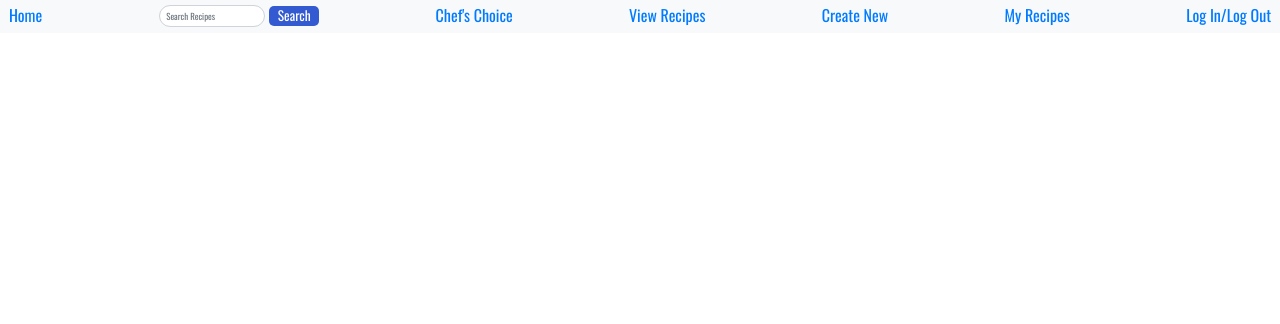
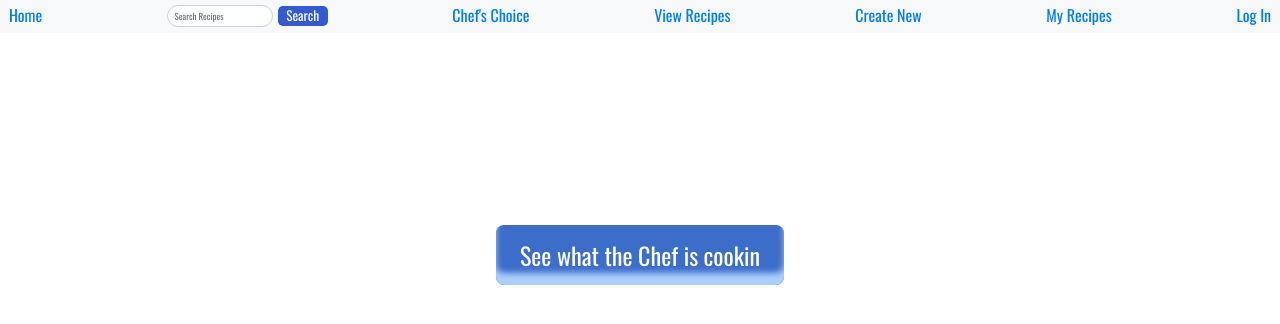
Before and after one commit to MattKim97/HashbrownHashers, a React (Create React App) app in the folder client/hashbrowns-ui/: page /chefschoice in a window 1280 px wide. Shown: the top 324 px of the page. Built offline with nearby package versions, Linux system fonts and the light colour scheme; no server answers.

Commit message:
someone stop me. im customizing buttons.

```diff
--- a/client/hashbrowns-ui/src/App.js
+++ b/client/hashbrowns-ui/src/App.js
@@ -7,6 +7,7 @@ import AddRecipeForm from "./components/AddRecipeForm";
 import SearchRecipesList from "./components/SearchRecipeList";
 import Login from "./components/Login";
 import { useState } from "react";
+import ChefsChoice from "./components/ChefsChoice";
 
 function App() {
   const [loggedIn,setLoggedIn] = useState(false);
@@ -16,7 +17,7 @@ function App() {
 
   return (
     <Router>
-      <NavBar/>
+      <NavBar loggedIn={loggedIn}/>
       <Routes>
         <Route path="/" element={<Home/>}/>
         <Route path="/recipe" element={<AllRecipesList/>}/>
@@ -25,6 +26,7 @@ function App() {
         <Route path="/recipe/search/:text" element={<SearchRecipesList/>}/>
         <Route path="/recipe/user/:id" element={<Home/>}/>
         <Route path="/login" element={<Login setLoggedIn={setLoggedIn} setUser={setUser}/>}/>
+        <Route path="/chefschoice" element={<ChefsChoice/>}/>
       </Routes>
     </Router>
   );
--- /dev/null
+++ b/client/hashbrowns-ui/src/components/ChefsChoice.css
@@ -0,0 +1,54 @@
+
+  .buttonContainer {
+    display: flex;
+    flex-direction: column;
+    align-items: center;
+    justify-content: center;
+    height: 50rem;
+  }
+
+  .chefsButton {
+    border: none;
+    background: rgb(60, 109, 201);
+    color: white;
+    padding: 12px 24px;
+    margin: 8px;
+    font-size: 24px;
+    border-radius: 8px;
+    cursor: pointer;
+    box-shadow: #ADCFFF 0 -12px 6px inset;
+    transition: all 1s;
+  }
+
+  .chefsButton:hover {
+    animation: shake 0.8s ease-in-out;
+    box-shadow: #cd70ef 0 -6px 8px inset;
+  }
+
+  @keyframes shake {
+    0% {
+        transform: skewX(-10deg);
+    }
+
+    25% {
+        transform: skewX(10deg);
+    }
+
+    50% {
+        transform: skewX(-10deg);
+    }
+
+    75% {
+        transform: skewX(10deg);
+    }
+
+    100% {
+        transform: skewX(-10deg);
+    }
+}
+
+
+
+  .chefsButton:active {
+    transform: scale(1.525);
+  }
--- /dev/null
+++ b/client/hashbrowns-ui/src/components/ChefsChoice.js
@@ -0,0 +1,41 @@
+import React from 'react'
+import { useEffect, useState } from 'react'
+import {Link, useNavigate} from "react-router-dom"
+import './ChefsChoice.css'
+
+
+
+export default function ChefsChoice(){
+
+    const [recipes, setRecipes] = useState([]);
+    const [recipe, setRecipe] = useState([]);
+    const url = "http://localhost:8080/recipe"
+    const navigate = useNavigate();
+
+    useEffect(()=>{
+        fetch(url)
+        .then(response => {
+            if(response.status === 200){
+                return response.json()
+            } else {
+                return Promise.reject(`Unexpected status code: ${response.status}`);
+            }
+        })
+        .then(data => setRecipes(data))
+        .catch(console.log)
+    },[])
+
+
+    const randomNum = Math.floor(Math.random()*recipes.length) + 1;
+    const handleClick = (event) =>{
+        navigate(`/recipe/${randomNum}`)
+    }
+
+
+
+    return(
+        <div className='buttonContainer'>
+        <button className='chefsButton shaky-btn' onClick={handleClick}>See what the Chef is cookin</button>
+        </div>
+    )
+}
--- a/client/hashbrowns-ui/src/components/NavBar.js
+++ b/client/hashbrowns-ui/src/components/NavBar.js
@@ -2,7 +2,7 @@ import { Link, useLocation, useNavigate } from "react-router-dom";
 import './NavBar.css';
 import { useState } from "react";
 
-function NavBar(){
+function NavBar({loggedIn}){
 
     const navigate = useNavigate();
     const [search, setSearch] = useState("");
@@ -32,11 +32,11 @@ function NavBar(){
                 <input value={search} onChange={handleChange} className="form-control mr-sm-2  searchForm" type="search" placeholder="Search Recipes" aria-label="Search"/>
                 <button className="searchBtn" >Search</button>
             </form>
-            <Link to={'/'}>Chef's Choice</Link>
+            <Link to={'/chefschoice'}>Chef's Choice</Link>
             <Link to={'/recipe'}>View Recipes</Link>
             <Link to={'/recipe/new'}>Create New</Link>
             <Link to={'/'}>My Recipes</Link>
-            <Link to={'/login'}>Log In/Log Out</Link>
+            <Link to={'/login'}>{loggedIn ? `Log Out` : `Log In`}</Link>
 
 
 
--- a/client/hashbrowns-ui/src/components/ViewRecipe.js
+++ b/client/hashbrowns-ui/src/components/ViewRecipe.js
@@ -11,7 +11,7 @@ export default function ViewRecipe() {
     const { id } = useParams();
 
     useEffect(()=>{
-        fetch(`${url}/${id}`)
+        fetch(`${recipeurl}/${id}`)
         .then(response => {
             if(response.status === 200){
                 return response.json()
```
